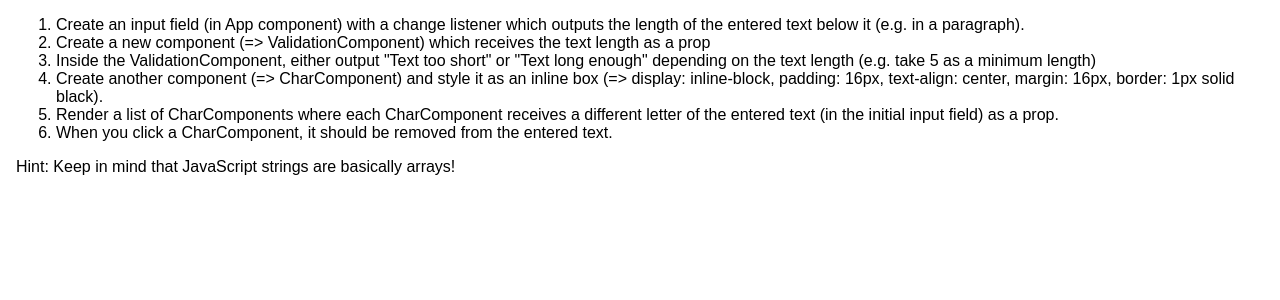
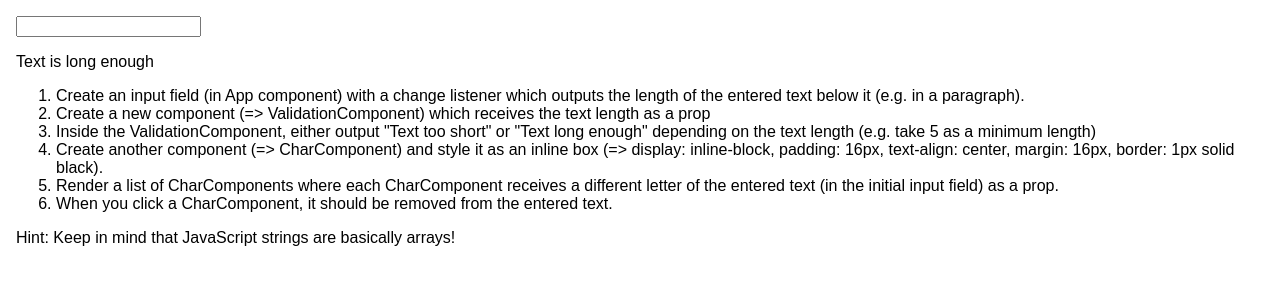
Before and after one commit to cecenz/cece-react-udemy, a React (Create React App) app: page / in a window 1280 px wide. Shown: the top 300 px of the page. Built offline with nearby package versions, Linux system fonts and the light colour scheme.

Commit message:
finishing assignment with checking from instructional video

```diff
--- a/src/App.js
+++ b/src/App.js
@@ -1,10 +1,52 @@
 import React, { Component } from 'react';
 import './App.css';
+import Validation from './ValidationComponent/ValidationComponent';
+import CharComponent from './CharComponent/CharComponent';
 
 class App extends Component {
+
+  state = {
+    value: ''
+  }
+
+  calculateLength = (event) => {
+    this.setState({
+      value: event.target.value,
+      length: event.target.value.length
+    })
+  }
+
+  deleteLetterHandler = (index) => {
+    const text = this.state.value.split('');
+    text.splice(index, 1);
+    const updatedText = text.join('');
+    this.setState({value: updatedText});
+  }
+
   render() {
+    const letters = (
+      <div>
+        {this.state.value.split('').map((letter, index) => {
+          return <CharComponent
+          value={letter}
+          key={index}
+          click={() => this.deleteLetterHandler(index)} />
+        })}
+      </div>
+    )
+
     return (
       <div className="App">
+      <input
+        onChange={(event) => this.calculateLength(event)}
+        type="text"
+        value={this.state.value} />
+        <p>{this.state.length}</p>
+
+        <Validation length={this.state.length} />
+
+        {letters}
+
         <ol>
           <li>Create an input field (in App component) with a change listener which outputs the length of the entered text below it (e.g. in a paragraph).</li>
           <li>Create a new component (=> ValidationComponent) which receives the text length as a prop</li>
--- /dev/null
+++ b/src/CharComponent/CharComponent.js
@@ -0,0 +1,18 @@
+import React from 'react';
+
+const charComponent = (props) => {
+    const style = {
+        display: 'inline-block',
+        padding: '16px',
+        textAlign: 'center',
+        margin: '16px',
+        border: '1px solid black'
+    }
+    return (
+        <div style={style} onClick={props.click}>
+            <span>{props.value}</span>
+        </div>
+    )
+}
+
+export default charComponent;
--- /dev/null
+++ b/src/ValidationComponent/ValidationComponent.js
@@ -0,0 +1,7 @@
+import React from 'react';
+
+const validation = (props) => {
+    return (props.length < 5 ? <p>Text is too short</p> : <p>Text is long enough</p> )
+}
+
+export default validation;
```
